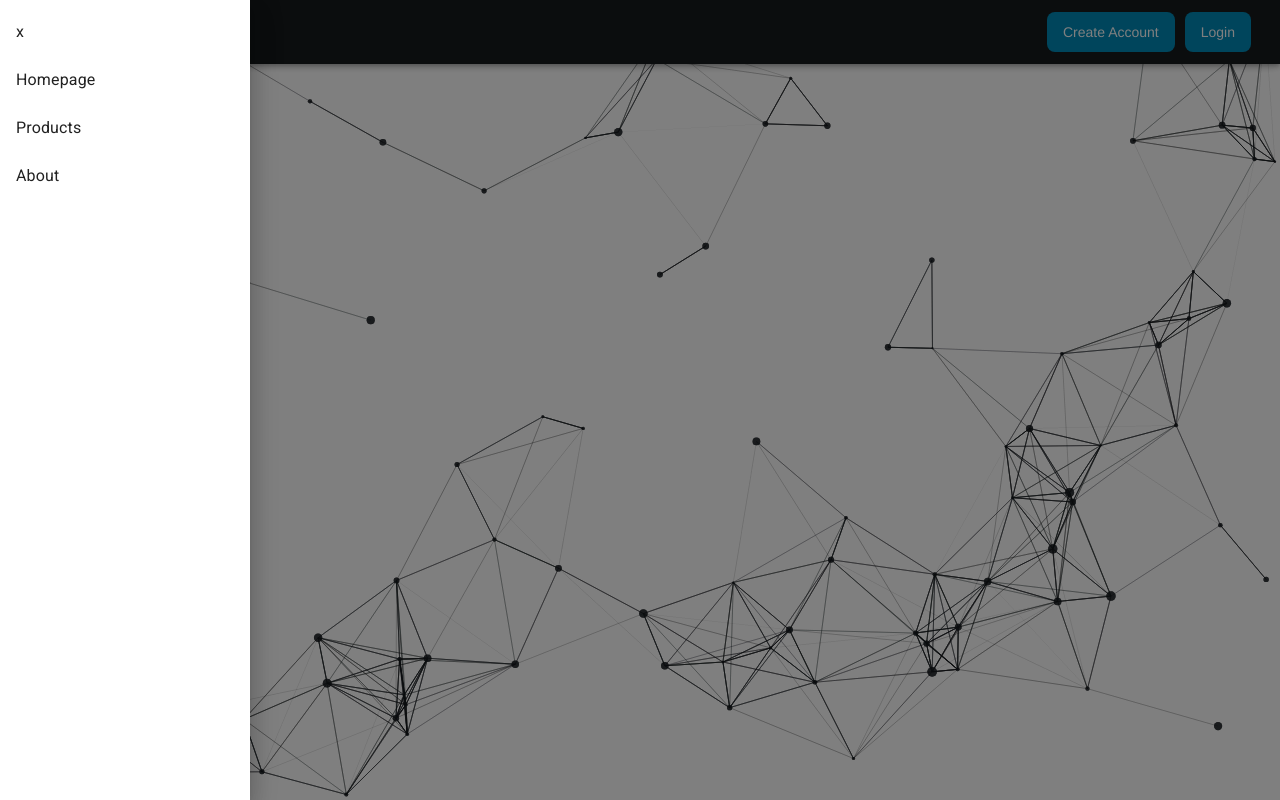
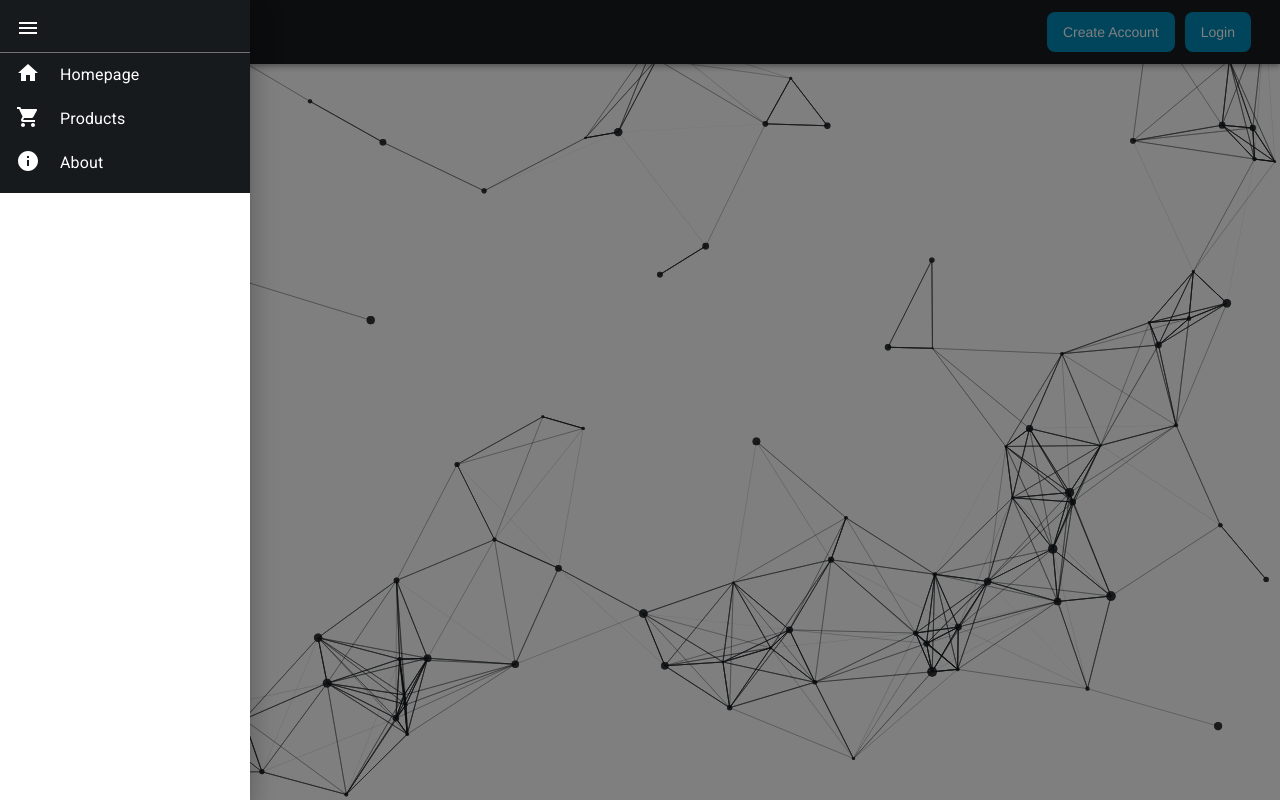
Before and after one commit to andrei0067/Le-petit-bique-E-commerce-website, a React (Create React App) app: page / in a window 1280 px wide. Both pictures are taken after a click on the button "account of current user". Built offline with nearby package versions, Linux system fonts and the light colour scheme.

Commit message:
Added icons to the sidebar and styled it a bit

```diff
--- a/src/components/SidebarMui/index.js
+++ b/src/components/SidebarMui/index.js
@@ -2,6 +2,11 @@ import React, {useState} from 'react';
 import { makeStyles } from '@mui/styles';
 import {Link, NavLink} from "react-router-dom";
 import companyLogo from "./Logo.png";
+import MenuIcon from '@mui/icons-material/Menu';
+import HomeIcon from '@mui/icons-material/Home';
+import ShoppingCartIcon from '@mui/icons-material/ShoppingCart';
+import InfoIcon from '@mui/icons-material/Info';
+
 import {
     Container,
     Toolbar,
@@ -13,14 +18,22 @@ import {
     Button,
     ListItem,
     ListItemText,
-    Drawer,
+    Drawer, ListItemIcon, Divider,
 } from '@mui/material'
 import { Menu } from '@mui/icons-material';
 
 const useStyles = makeStyles({
+    dividerTextColor:{
+        color:'#008CBA',
+    },
+    listTextColor:{
+        color:'white',
+    },
     photo: {
-        height: "12px" ,
-        width: "12px",
+        width: "150px",
+    },
+    drawerCustom:{
+       backgroundColor: 'blue',
     },
     toolbarCustom: {
         backgroundColor: '#161a1d',
@@ -54,7 +67,10 @@ function Navbar(props) {
             onClose={toggleDrawer}
         >
             <Box
-                sx={{ width: 250 }}
+                sx={{
+                    width: 250,
+                    backgroundColor:'#161a1d',
+                }}
                 role="presentation"
                 onClick={toggleDrawer}
                 onKeyDown={toggleDrawer}
@@ -65,15 +81,21 @@ function Navbar(props) {
                         onClick={toggleDrawer}
                         className={({isActive}) => isActive ? classes.active: ''}
                     >
-                        <ListItemText primary="x" />
+                        <ListItemIcon class={classes.listTextColor}>
+                            <MenuIcon />
+                        </ListItemIcon>
                     </ListItem>
+                    <Divider color={'grey'}/>
                     <ListItem
                         button
                         component={NavLink}
                         to="/home"
                         className={({isActive}) => isActive ? classes.active: ''}
                     >
-                        <ListItemText primary="Homepage" />
+                        <ListItemIcon class={classes.listTextColor}>
+                            <HomeIcon style={{marginRight:'20px'}}/>
+                        </ListItemIcon>
+                        <ListItemText class={classes.listTextColor} primary="Homepage"/>
                     </ListItem>
                     <ListItem
                         button
@@ -81,7 +103,11 @@ function Navbar(props) {
                         to="/products"
                         className={({isActive}) => isActive ? classes.active: ''}
                     >
-                        <ListItemText primary="Products" />
+                        <ListItemIcon class={classes.listTextColor}>
+                            <ShoppingCartIcon style={{marginRight:'20px'}}/>
+                        </ListItemIcon>
+
+                        <ListItemText class={classes.listTextColor} primary="Products" />
                     </ListItem>
                     <ListItem
                         button
@@ -89,7 +115,10 @@ function Navbar(props) {
                         to="/about"
                         className={({isActive}) => isActive ? classes.active: ''}
                     >
-                        <ListItemText primary="About" />
+                        <ListItemIcon class={classes.listTextColor}>
+                            <InfoIcon style={{marginRight:'20px'}}/>
+                        </ListItemIcon>
+                        <ListItemText class={classes.listTextColor} primary="About" />
                     </ListItem>
                 </List>
             </Box>
@@ -117,7 +146,7 @@ function Navbar(props) {
                         component="div"
                         sx={{ mr: 3, display: { xs: 'none', md: 'flex' } }}
                     >
-                        <img height={'30px'} src={companyLogo}/>
+                        <img className={classes.photo} src={companyLogo}/>
                     </Typography>
                     <Box sx={{ flexGrow: 1, display: { xs: 'flex', md: 'none' } }}>
                         <IconButton
```
